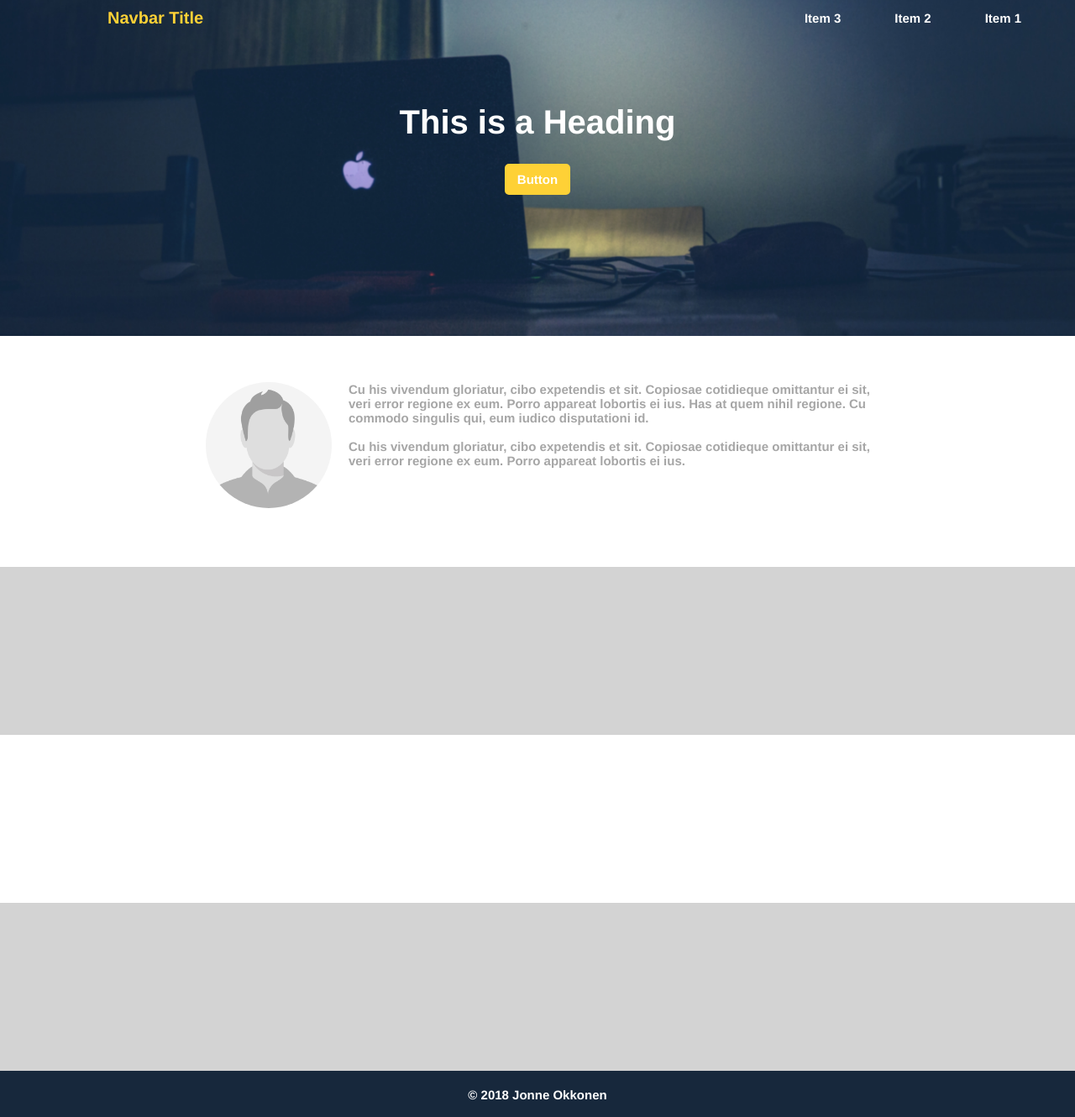
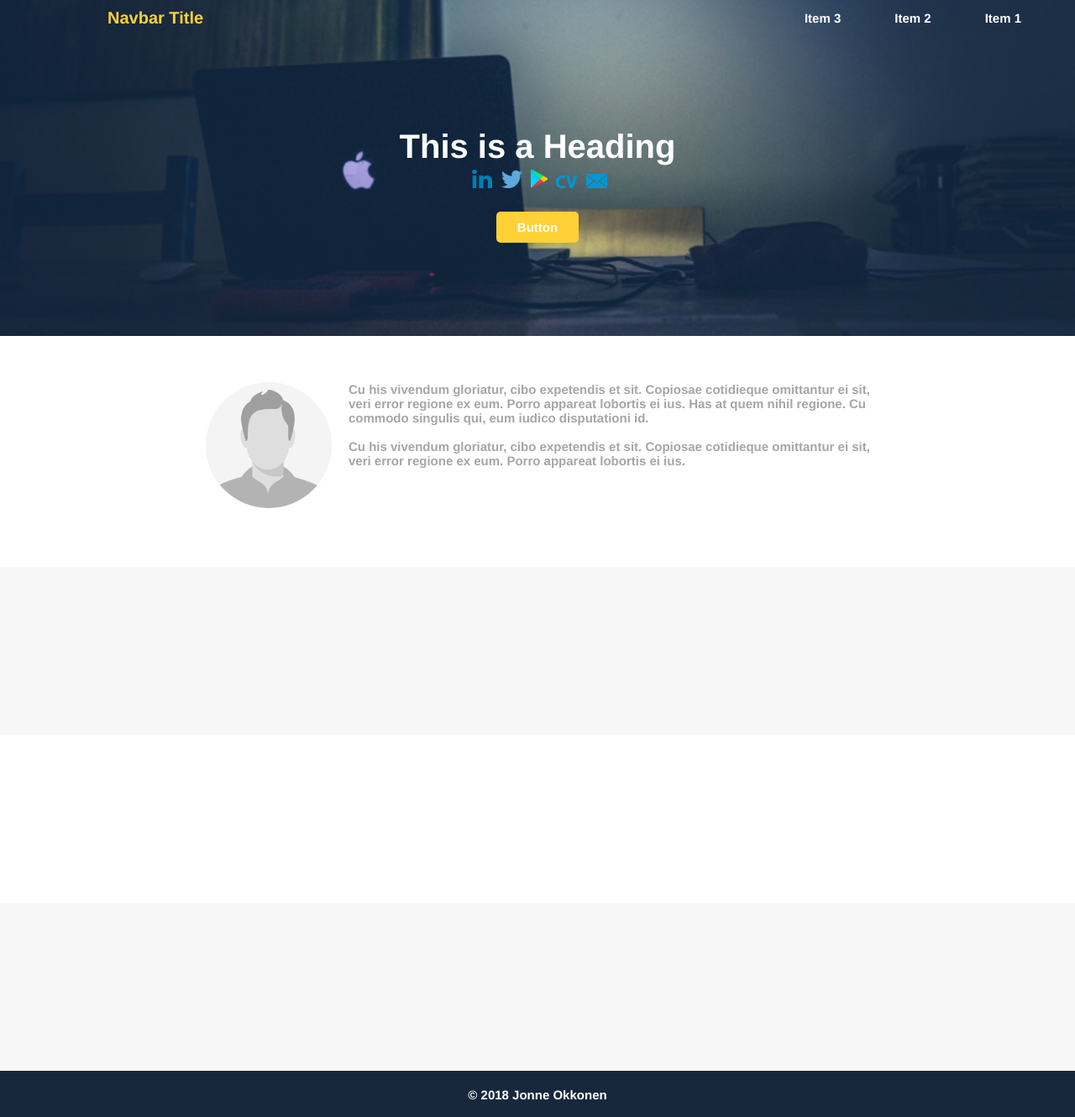
Before and after one commit to JonneOkkonen/Personal-Website, a PHP site: page / in a window 1280 px wide. Shown: the whole page at 84% size. Run offline with PHP 8.4, Linux system fonts and the light colour scheme.

Commit message:
Add Social Media Link Icons
Add Social Media Icons
Add Other Contact Icons
Change styling to work with icons

```diff
--- a/css/template.css
+++ b/css/template.css
@@ -14,15 +14,22 @@ body {
     min-height: 250px;
     text-align: center;
 }
-.mainHeading {
+.headerContent {
     position: absolute;
     width: 100%;
     left: 0px;
-    top: 12%;
-    z-index: 9999;
+    top: 125px;
     text-align: center;
     font-size: 20px;
     color: white;
+}
+#mainHeading {
+    margin-bottom: 5px;
+}
+.socialMediaLogos {
+    max-width: 25px;
+    max-height: 22px;
+    padding-left: 5px;
 }
 .button {
     background-color: #fed136;
@@ -32,8 +39,8 @@ body {
     border-radius: 5px;
     padding-top: 5px;
     padding-bottom: 5px;
-    padding-left: 10px;
-    padding-right: 10px;
+    padding-left: 20px;
+    padding-right: 20px;
     font-family: "Helvetica", sans-serif;
     font-weight: 900;
     font-size: 15px;
@@ -68,7 +75,7 @@ body {
     text-decoration: none;
 }
 .navbarItem:hover {
-    font-size: 16px;
+    color: #fed136;
 }
 /* Make Navbar Responsive (under 500px) */
 @media screen and (max-width: 500px) {
@@ -117,7 +124,7 @@ body {
 }
 /* Section 2 */
 #section2 {
-    background-color: lightgray;
+    background-color: #f7f7f7;
 }
 /* Section 3 */
 #section3 {
@@ -125,7 +132,7 @@ body {
 }
 /* Section 4 */
 #section4 {
-    background-color: lightgray;
+    background-color: #f7f7f7;
 }
 /* Footer */
 .footer {
--- a/index.html
+++ b/index.html
@@ -14,8 +14,14 @@
             <a href="#" class="navbarItem">Item 2</a>
             <a href="#" class="navbarItem">Item 3</a>
         </div>
-        <div class="mainHeading">
-            <h1>This is a Heading</h1>
+        <div class="headerContent">
+            <h1 id="mainHeading">This is a Heading</h1>
+            <a href="#"><img src="img/Linkedin-icon.png" alt="linkedin icon" class="socialMediaLogos"/></a>
+            <a href="#"><img src="img/twitter-logo-blue.png" alt="twitter icon" class="socialMediaLogos"/></a>
+            <a href="#"><img src="img/google-play-logo.png" alt="google play icon" class="socialMediaLogos"/></a>
+            <a href="#"><img src="img/cv-icon.png" alt="curriculum vitae icon" class="socialMediaLogos"/></a>
+            <a href="#"><img src="img/email-icon.png" alt="email icon" class="socialMediaLogos"/></a><br>
+            <br>
             <a href="#"><button type="button" class="button">Button</button></a>
         </div>
     </div>
```
Also changed, not shown: img/Linkedin-icon.png (added), img/cv-icon.png (added), img/email-icon.png (added), img/google-play-logo.png (added), img/twitter-logo-blue.png (added).
